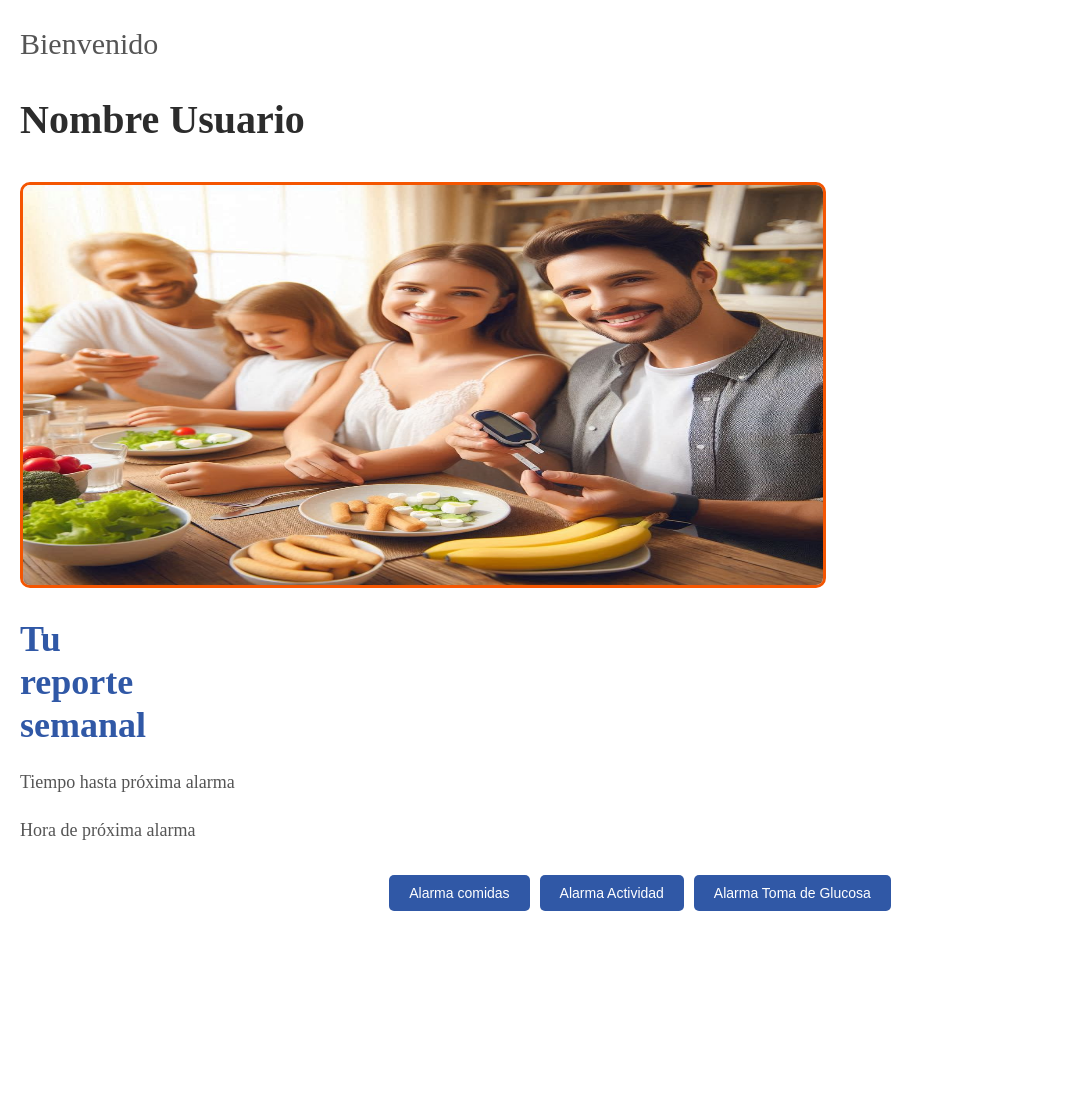
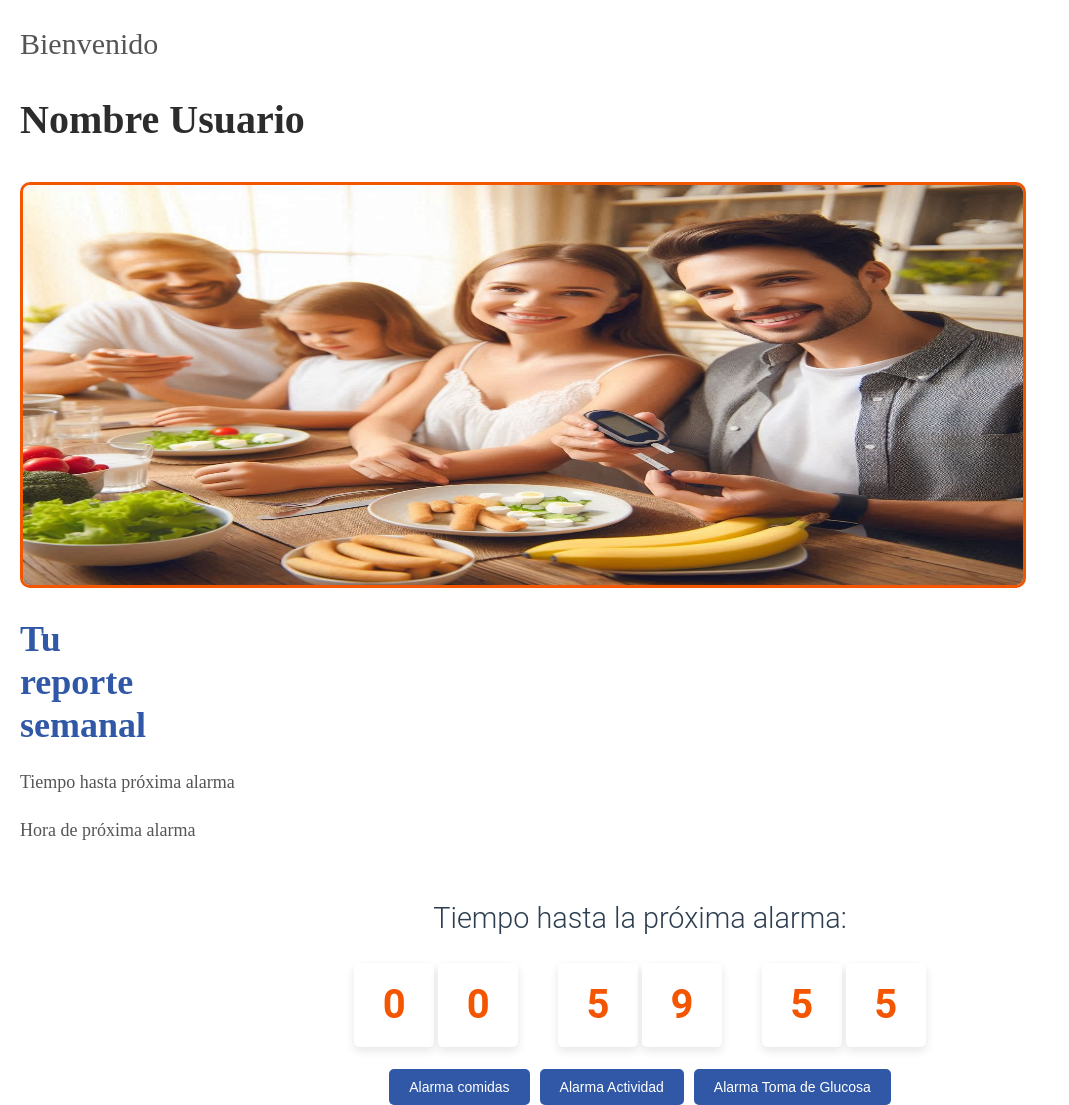
Before and after one commit to DouzZ4/Check.Inc, a PHP site: page /pages/Index_Patient.html in a window 1280 px wide. Shown: the part 78-1183 px from the top of the page, without its empty margins (0-1069 px from the left). Before the commit the page ends 989 px from the top, so only its background shows below. Run offline with PHP 8.4, Linux system fonts and the light colour scheme.

Commit message:
creacion contador alarma

```diff
--- a/Check/src/assets/styles/index_Patient.css
+++ b/Check/src/assets/styles/index_Patient.css
@@ -38,7 +38,8 @@
 }
 
 .imagen-reporte {
-    width: 800px; /* Ajusta el tamaño de la imagen al 80% del contenedor */
+    justify-content: center;
+    width: 1000px; /* Ajusta el tamaño de la imagen al 80% del contenedor */
     height: 400px;
     border: 3px solid #f45501; /* Borde con color naranja */
     border-radius: 10px; /* Bordes redondeados */
@@ -191,3 +192,56 @@
     color: black; /* Texto negro */
     border-radius: 10px; /* Bordes redondeados */
 }
+
+/* Contenedor general del contador */
+.contador {
+    text-align: center;
+    margin-top: 30px;
+    font-family: 'Roboto', sans-serif;
+    color: #3058a6;
+}
+
+/* Estilos para el título del contador */
+.contador h2 {
+    font-size: 1.8em;
+    color: #2C3E50;
+    margin-bottom: 10px;
+    font-weight: 300;
+}
+
+/* Contenedor de cada dígito individual */
+.digito {
+    font-size: 2.5em;
+    font-weight: bold;
+    color: #F45501;
+    background-color: #ffffff;
+    padding: 10px;
+    border-radius: 5px;
+    box-shadow: 0px 4px 10px rgba(0, 0, 0, 0.1);
+    margin: 2px;
+    display: inline-block;
+    width: 1.5em;
+    text-align: center;
+}
+
+/* Contenedor para agrupar dígitos en horas, minutos y segundos */
+.contador-grupo {
+    display: inline-flex;
+    align-items: center;
+    justify-content: center;
+    margin: 0 5px;
+}
+
+/* Efecto de parpadeo en los dos puntos ":" */
+.separador {
+    font-size: 2em;
+    margin: 0 5px;
+    animation: blink 1s step-end infinite;
+}
+
+/* Animación para el parpadeo */
+@keyframes blink {
+    50% {
+        opacity: 0;
+    }
+}
--- a/Check/src/pages/Index_Patient.html
+++ b/Check/src/pages/Index_Patient.html
@@ -50,6 +50,62 @@
         <p>Tiempo hasta próxima alarma</p> <!-- Texto indicando el tiempo restante hasta la próxima alarma -->
         <p>Hora de próxima alarma</p> <!-- Texto indicando la hora de la próxima alarma -->
     </section>
+        <!-- Contenedor del contador -->
+        <div class="contador">
+            <h2>Tiempo hasta la próxima alarma:</h2>
+            <div class="contador-grupo" id="horas">
+                <div class="digito" id="horas-unidad">0</div>
+                <div class="digito" id="horas-decena">0</div>
+            </div>
+            <span class="separador">:</span>
+            <div class="contador-grupo" id="minutos">
+                <div class="digito" id="minutos-decena">0</div>
+                <div class="digito" id="minutos-unidad">0</div>
+            </div>
+            <span class="separador">:</span>
+            <div class="contador-grupo" id="segundos">
+                <div class="digito" id="segundos-decena">0</div>
+                <div class="digito" id="segundos-unidad">0</div>
+            </div>
+        </div>
+
+        <!-- JavaScript para el contador -->
+        <script>
+            // Duración en segundos (por ejemplo, 1 hora = 3600 segundos)
+            let duracion = 3600;
+
+            const horasUnidad = document.getElementById("horas-unidad");
+            const horasDecena = document.getElementById("horas-decena");
+            const minutosUnidad = document.getElementById("minutos-unidad");
+            const minutosDecena = document.getElementById("minutos-decena");
+            const segundosUnidad = document.getElementById("segundos-unidad");
+            const segundosDecena = document.getElementById("segundos-decena");
+
+            const iniciarContador = () => {
+                const intervalo = setInterval(() => {
+                    let horas = Math.floor(duracion / 3600);
+                    let minutos = Math.floor((duracion % 3600) / 60);
+                    let segundos = duracion % 60;
+
+                    // Asigna cada dígito a su respectivo recuadro
+                    horasDecena.textContent = Math.floor(horas / 10);
+                    horasUnidad.textContent = horas % 10;
+                    minutosDecena.textContent = Math.floor(minutos / 10);
+                    minutosUnidad.textContent = minutos % 10;
+                    segundosDecena.textContent = Math.floor(segundos / 10);
+                    segundosUnidad.textContent = segundos % 10;
+
+                    duracion--;
+
+                    if (duracion < 0) {
+                        clearInterval(intervalo);
+                        alert("¡Es hora de tu alarma!");
+                    }
+                }, 1000);
+            };
+
+            iniciarContador();
+        </script>
 
     <!-- Sección con botones de acceso rápido para configurar alarmas -->
     <section class="botones-alarmas">
```
